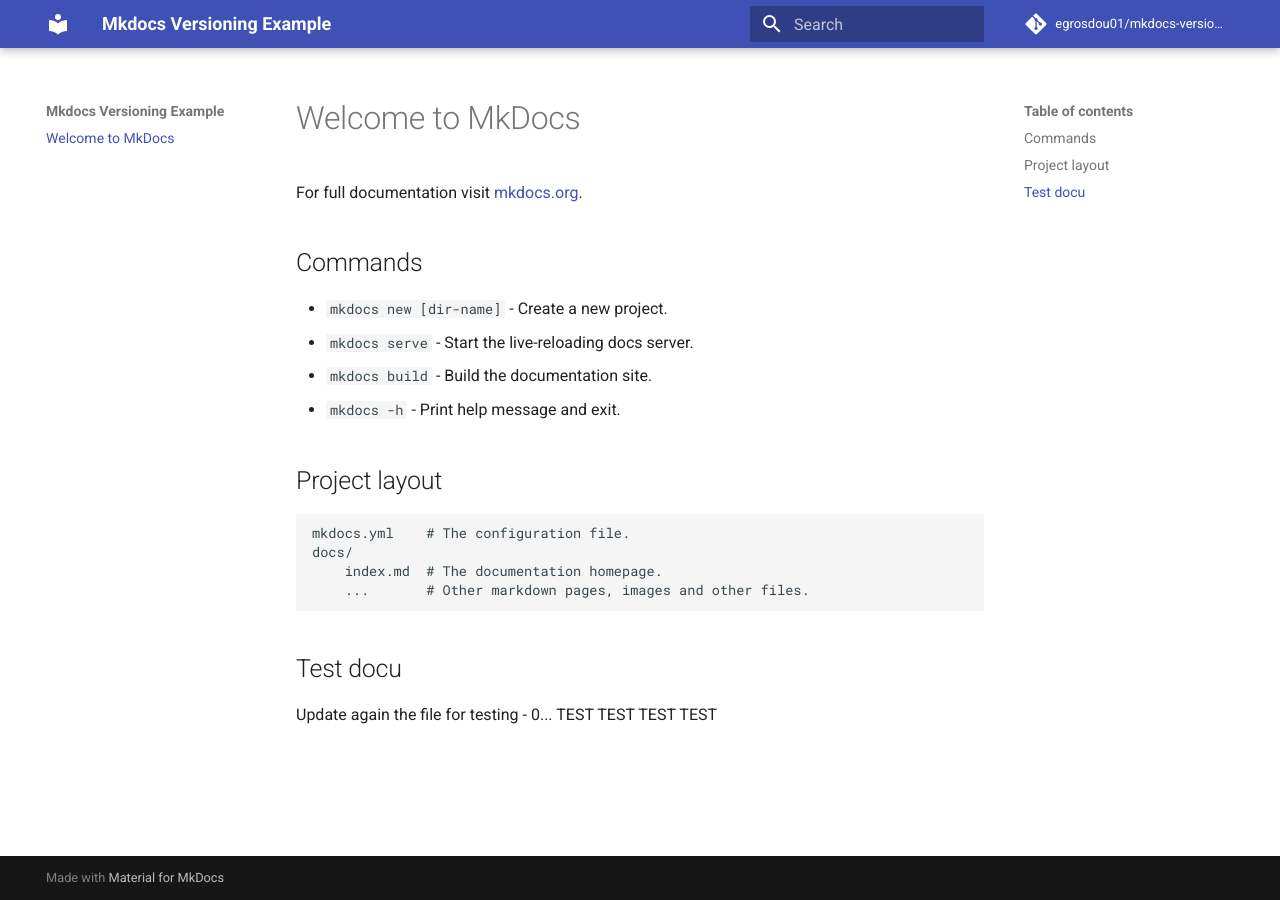
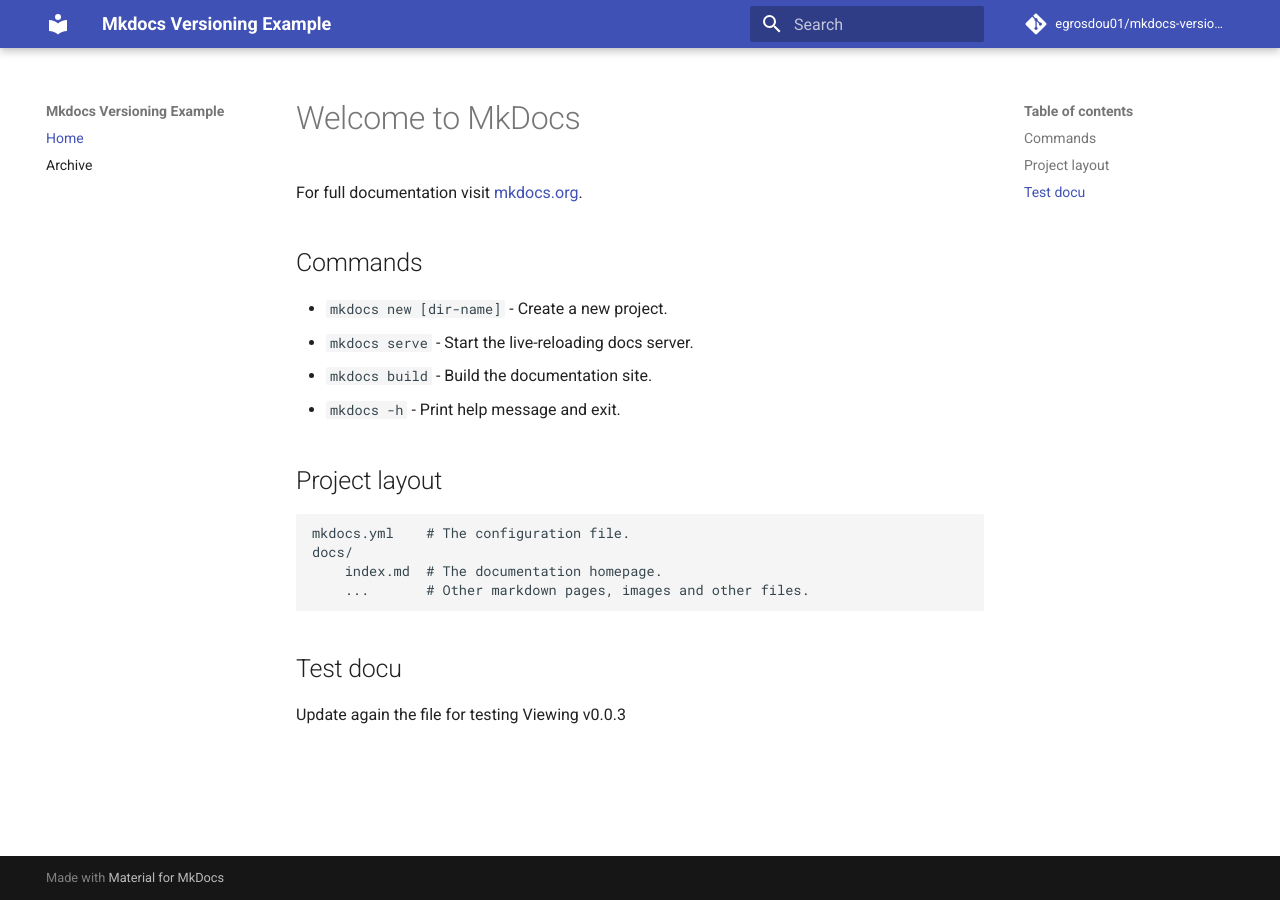
Before and after one commit to egrosdou01/mkdocs-versioning-example, an MkDocs documentation site: the page built from docs/index.md, in a window 1280 px wide. Built offline with MkDocs 1.6.1 and Material for MkDocs 9.7.7, drawn with Linux system fonts in a browser that asks for light colours; comment, search, counter and statistics services are not loaded; the version menu is left out.

Commit message:
Create a new docu release

```diff
--- a/docs/index.md
+++ b/docs/index.md
@@ -16,5 +16,5 @@
         index.md  # The documentation homepage.
         ...       # Other markdown pages, images and other files.
 ## Test docu
-Update again the file for testing - 0...
-TEST TEST TEST TEST
+Update again the file for testing
+Viewing v0.0.3
--- a/mkdocs.yml
+++ b/mkdocs.yml
@@ -17,3 +17,6 @@
 plugins:
   - search
   - mike
+nav:
+- Home: 'index.md'
+- Archive: 'archive.md'
```
Also changed, not shown: docs/archive.md (added, +4 -0 lines), 1 other file.
